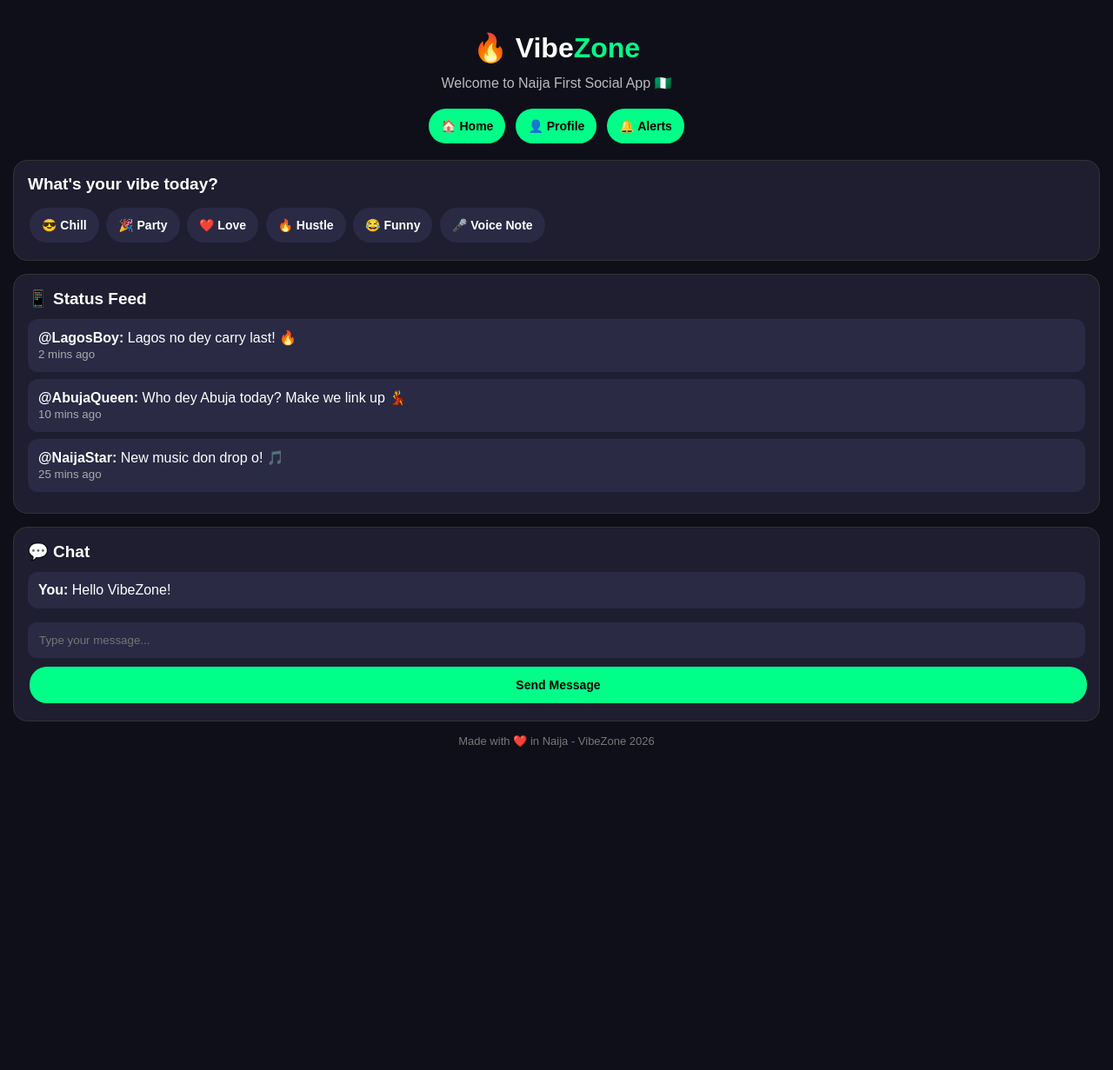
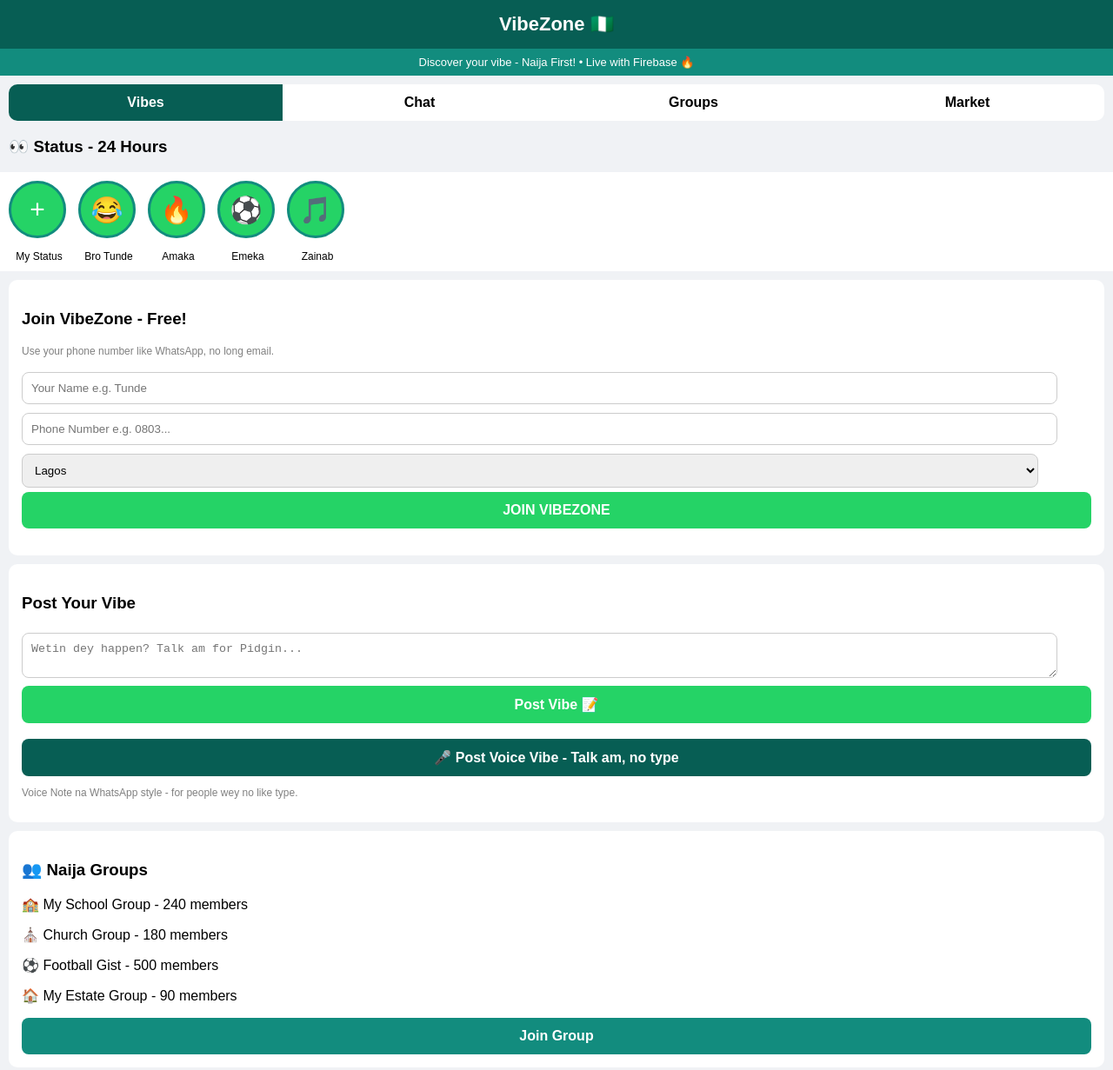
Before and after one commit to appvibezone-star/Vibezone, a plain HTML site: page index.html in a window 1280 px wide. Shown: the top 1231 px of the page at 87% size. Before the commit the page ends 888 px from the top, so only its background shows below. Drawn offline with Linux system fonts and the light colour scheme; no server answers.

Commit message:
Update index.html

```diff
--- a/index.html
+++ b/index.html
@@ -1,91 +1,161 @@
 <!DOCTYPE html>
-<html lang="en">
+<html>
 <head>
-<meta charset="UTF-8">
-<meta name="viewport" content="width=device-width, initial-scale=1.0">
-<title>VibeZone - Connect, Vibe & Share</title>
+<title>VibeZone - Naija First</title>
+<meta name="viewport" content="width=device-width, initial-scale=1">
 <style>
-*{box-sizing:border-box;font-family:Arial,sans-serif}
-body{margin:0;background:#0f0f1a;color:white;padding:15px}
-h1{text-align:center;font-size:32px}
-h1 span{color:#00ff88}
-p.sub{text-align:center;color:#bbb;margin-top:-10px}
-.card{background:#1e1e30;padding:16px;border-radius:16px;margin:15px 0;border:1px solid #333}
-h2{margin:0 0 12px 0;font-size:19px}
-button{border:none;padding:12px 14px;border-radius:20px;font-weight:bold;cursor:pointer;margin:4px 2px;font-size:14px}
-.vibe-btn{background:#2a2a45;color:white}
-.vibe-btn:active{background:#00ff88;color:black}
-.send{background:#00ff88;color:black;width:100%;margin-top:10px;padding:13px}
-input{width:100%;padding:13px;border-radius:10px;border:none;background:#2a2a45;color:white;outline:none;margin-top:8px}
-.post{background:#2a2a45;padding:12px;border-radius:12px;margin:8px 0}
-small{color:#aaa}
-.top{display:flex;gap:8px;justify-content:center;margin:10px 0}
-.top button{background:#00ff88;color:black}
+body{font-family:Arial; background:#f0f2f5; margin:0; padding:0}
+.top{background:#075E54; color:white; padding:15px; text-align:center; font-size:22px; font-weight:bold; position:sticky; top:0}
+.sub{background:#128C7E; color:white; padding:8px; text-align:center; font-size:13px}
+.status-bar{display:flex; overflow-x:auto; background:white; padding:10px; gap:10px}
+.status{text-align:center; min-width:70px; font-size:12px; cursor:pointer}
+.circle{width:60px; height:60px; border-radius:50%; background:#25D366; display:flex; align-items:center; justify-content:center; font-size:30px; border:3px solid #128C7E; color:white}
+.box{background:white; margin:10px; padding:15px; border-radius:10px}
+input, textarea, select{width:95%; padding:10px; margin:5px 0; border-radius:8px; border:1px solid #ccc}
+button{background:#25D366; color:white; border:none; padding:12px; width:100%; border-radius:8px; font-weight:bold; font-size:16px; cursor:pointer}
+.tab{display:flex; background:white; margin:10px; border-radius:10px; overflow:hidden}
+.tab div{flex:1; text-align:center; padding:12px; font-weight:bold; cursor:pointer}
+.active{background:#075E54; color:white}
+.post{background:white; margin:10px; padding:15px; border-radius:10px}
+.chatbox{background:#dcf8c6; padding:10px; border-radius:10px; margin:5px 0}
+.small{font-size:12px; color:grey}
 </style>
+<script src="https://www.gstatic.com/firebasejs/10.12.2/firebase-app-compat.js"></script>
+<script src="https://www.gstatic.com/firebasejs/10.12.2/firebase-firestore-compat.js"></script>
 </head>
 <body>
 
-<h1>🔥 Vibe<span>Zone</span></h1>
-<p class="sub">Welcome to Naija First Social App 🇳🇬</p>
+<div class="top">VibeZone 🇳🇬</div>
+<div class="sub">Discover your vibe - Naija First! • Live with Firebase 🔥</div>
 
-<div class="top">
-<button onclick="alert('Welcome to VibeZone!')">🏠 Home</button>
-<button onclick="alert('Profile coming soon!')">👤 Profile</button>
-<button onclick="alert('Notifications: 3 new vibes!')">🔔 Alerts</button>
+<div class="tab">
+<div class="active">Vibes</div><div onclick="alert('Chat dey below 👇')">Chat</div><div onclick="alert('Groups dey below 👇')">Groups</div><div onclick="alert('Market go come for V4')">Market</div>
 </div>
 
-<div class="card">
-<h2>What's your vibe today?</h2>
-<button class="vibe-btn" onclick="postVibe('😎 Chill')">😎 Chill</button>
-<button class="vibe-btn" onclick="postVibe('🎉 Party')">🎉 Party</button>
-<button class="vibe-btn" onclick="postVibe('❤️ Love')">❤️ Love</button>
-<button class="vibe-btn" onclick="postVibe('🔥 Hustle')">🔥 Hustle</button>
-<button class="vibe-btn" onclick="postVibe('😂 Funny')">😂 Funny</button>
-<button class="vibe-btn" onclick="voiceNote()">🎤 Voice Note</button>
+<h3 style="padding-left:10px">👀 Status - 24 Hours</h3>
+<div class="status-bar">
+<div class="status" onclick="addStatus()"><div class="circle">+</div><br>My Status</div>
+<div class="status"><div class="circle">😂</div><br>Bro Tunde</div>
+<div class="status"><div class="circle">🔥</div><br>Amaka</div>
+<div class="status"><div class="circle">⚽</div><br>Emeka</div>
+<div class="status"><div class="circle">🎵</div><br>Zainab</div>
 </div>
 
-<div class="card">
-<h2>📱 Status Feed</h2>
-<div id="feed">
-<div class="post"><b>@LagosBoy:</b> Lagos no dey carry last! 🔥<br><small>2 mins ago</small></div>
-<div class="post"><b>@AbujaQueen:</b> Who dey Abuja today? Make we link up 💃<br><small>10 mins ago</small></div>
-<div class="post"><b>@NaijaStar:</b> New music don drop o! 🎵<br><small>25 mins ago</small></div>
-</div>
+<div class="box">
+<h3>Join VibeZone - Free!</h3>
+<p class="small">Use your phone number like WhatsApp, no long email.</p>
+<input type="text" id="name" placeholder="Your Name e.g. Tunde">
+<input type="text" id="phone" placeholder="Phone Number e.g. 0803...">
+<select id="state"><option>Lagos</option><option>Abuja</option><option>Port Harcourt</option><option>Kano</option><option>Ibadan</option><option>Enugu</option><option>Other</option></select>
+<button onclick="join()">JOIN VIBEZONE</button>
+<p id="welcome"></p>
 </div>
 
-<div class="card">
-<h2>💬 Chat</h2>
-<div id="chatBox">
-<div class="post"><b>You:</b> Hello VibeZone!</div>
-</div>
-<input id="chatInput" placeholder="Type your message...">
-<button class="send" onclick="sendChat()">Send Message</button>
+<div class="box">
+<h3>Post Your Vibe</h3>
+<textarea id="vibeText" placeholder="Wetin dey happen? Talk am for Pidgin..."></textarea>
+<button onclick="postVibe()">Post Vibe 📝</button><br><br>
+<button onclick="voiceNote()" style="background:#075E54">🎤 Post Voice Vibe - Talk am, no type</button>
+<p class="small">Voice Note na WhatsApp style - for people wey no like type.</p>
 </div>
 
-<p style="text-align:center;color:#777;font-size:13px">Made with ❤️ in Naija - VibeZone 2026</p>
+<div class="box">
+<h3>👥 Naija Groups</h3>
+<p>🏫 My School Group - 240 members</p>
+<p>⛪ Church Group - 180 members</p>
+<p>⚽ Football Gist - 500 members</p>
+<p>🏠 My Estate Group - 90 members</p>
+<button style="background:#128C7E" onclick="alert('You don join group! 🎉')">Join Group</button>
+</div>
+
+<div class="box">
+<h3>💬 Chat - Like WhatsApp</h3>
+<div id="chatFeed"></div>
+<input type="text" id="chatMsg" placeholder="Type message...">
+<button onclick="sendChat()">Send Chat ➤</button>
+</div>
+
+<h3 style="padding-left:10px">🔥 Live Vibes Feed</h3>
+<div id="feed"><p style="text-align:center" class="small">Loading vibes...</p></div>
 
 <script>
-function postVibe(vibe){
+const firebaseConfig = {
+  apiKey: "AIzaSyDVLnu7KRqWV8iPMqHCJA967p5TRYw8rGk",
+  authDomain: "vibezone-7078c.firebaseapp.com",
+  projectId: "vibezone-7078c",
+  storageBucket: "vibezone-7078c.firebasestorage.app",
+  messagingSenderId: "422861439282",
+  appId: "1:422861439282:web:6995fceb890b7fec0b972b"
+};
+firebase.initializeApp(firebaseConfig);
+const db = firebase.firestore();
+
+let myName = localStorage.getItem('vibezone_name') || "Guest";
+if(myName !== "Guest"){
+  document.getElementById('welcome').innerHTML = "Welcome back "+myName+"! 🎉 You dey logged in.";
+  document.getElementById('name').value = myName;
+}
+
+function join(){
+  let n = document.getElementById('name').value;
+  let p = document.getElementById('phone').value;
+  let s = document.getElementById('state').value;
+  if(n==""){alert("Abeg put your name"); return;}
+  myName = n;
+  localStorage.setItem('vibezone_name', n);
+  db.collection("users").add({name:n, phone:p, state:s, time: new Date()});
+  document.getElementById('welcome').innerHTML = "Welcome "+n+"! 🎉 You don join VibeZone. Naija to the world!";
+}
+
+function postVibe(){
+  let t = document.getElementById('vibeText').value;
+  if(t==""){alert("Write something first"); return;}
+  db.collection("vibes").add({name: myName, text: t, likes: 0, time: new Date()});
+  document.getElementById('vibeText').value="";
+}
+
+function voiceNote(){
+  db.collection("vibes").add({name: myName, text: "🎤 Voice Vibe (0:15) ▶️ Play - I talk am, I no type am!", likes: 0, time: new Date()});
+  alert("🎤 Voice Vibe posted!");
+}
+
+function addStatus(){
+  let s = prompt("Wetin be your status today?");
+  if(s){ db.collection("vibes").add({name: myName, text: "👀 STATUS: "+s, likes: 0, time: new Date()}); alert("Status posted!"); }
+}
+
+function sendChat(){
+  let m = document.getElementById('chatMsg').value;
+  if(m=="") return;
+  db.collection("chats").add({name: myName, text: m, time: new Date()});
+  document.getElementById('chatMsg').value="";
+}
+
+db.collection("vibes").orderBy("time","desc").limit(50).onSnapshot((snap)=>{
   let feed = document.getElementById('feed');
-  let div = document.createElement('div');
-  div.className = 'post';
-  div.innerHTML = '<b>You:</b> My vibe now na ' + vibe + '<br><small>Just now</small>';
-  feed.prepend(div);
-  alert('Your vibe don post: ' + vibe);
+  feed.innerHTML = "";
+  if(snap.empty){ feed.innerHTML = "<p style='text-align:center'>No vibe yet. Be the first to post! 🔥</p>"; return; }
+  snap.forEach((doc)=>{
+    let d = doc.data();
+    let div = document.createElement('div');
+    div.className='post';
+    div.innerHTML = "<b>"+(d.name||"Guest")+":</b> "+(d.text||"")+"<br><br><button style='width:auto; padding:6px 12px; background:#e8e8e8; color:black' onclick=\"likePost('"+doc.id+"',"+(d.likes||0)+")\">❤️ "+(d.likes||0)+" Like</button> &nbsp; 💬 Comment &nbsp; ↗️ Share";
+    feed.appendChild(div);
+  });
+});
+
+function likePost(id, likes){
+  db.collection("vibes").doc(id).update({likes: likes+1});
 }
-function voiceNote(){
-  alert('🎤 Voice Note: Hold to record - Feature don activate! Talk your vibe!');
-}
-function sendChat(){
-  let input = document.getElementById('chatInput');
-  if(input.value.trim() === ''){ alert('Type something first!'); return; }
-  let box = document.getElementById('chatBox');
-  let div = document.createElement('div');
-  div.className = 'post';
-  div.innerHTML = '<b>You:</b> ' + input.value;
-  box.appendChild(div);
-  input.value = '';
-}
+
+db.collection("chats").orderBy("time","asc").limit(30).onSnapshot((snap)=>{
+  let c = document.getElementById('chatFeed');
+  c.innerHTML = "";
+  snap.forEach((doc)=>{
+    let d = doc.data();
+    c.innerHTML += "<div class='chatbox'><b>"+(d.name||"Guest")+":</b> "+(d.text||"")+"</div>";
+  });
+});
 </script>
 
 </body>
```
